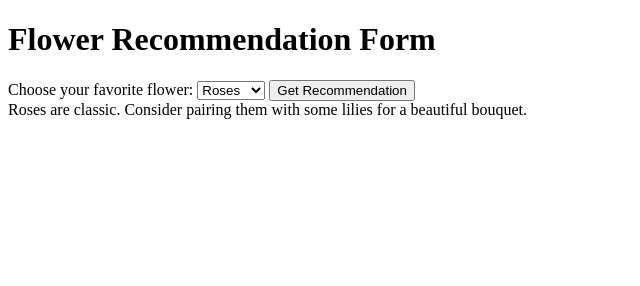
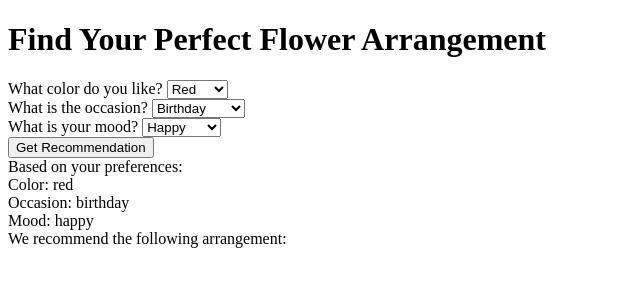
Before and after one commit to danielmoon2001/hong_restaurant.github.io, a plain HTML site: page test_please.html in a window 1280 px wide. Both pictures are taken after a click on the button "Get Recommendation". Shown: the whole page, without its empty margins (0-640 px from the left). Drawn offline with Linux system fonts and the light colour scheme.

Commit message:
Update test_please.html

```diff
--- a/test_please.html
+++ b/test_please.html
@@ -3,58 +3,83 @@
 <head>
     <meta charset="UTF-8">
     <meta name="viewport" content="width=device-width, initial-scale=1.0">
-    <title>Flower Recommendation Form</title>
-    <!-- Add Semantic UI CSS here if needed -->
+    <title>Flower Recommendation</title>
+    <!-- Add Semantic UI CSS CDN link here -->
 </head>
 <body>
-    <h1>Flower Recommendation Form</h1>
+    <h1>Find Your Perfect Flower Arrangement</h1>
 
-    <form id="flowerForm">
-        <label for="flowerType">Choose your favorite flower:</label>
-        <select name="flowerType" id="flowerType">
-            <option value="roses">Roses</option>
-            <option value="tulips">Tulips</option>
-            <option value="lilies">Lilies</option>
-            <option value="daisies">Daisies</option>
-            <option value="orchids">Orchids</option>
-        </select>
+    <form id="preferenceForm">
+        <div>
+            <label for="color">What color do you like?</label>
+            <select name="color" id="color">
+                <option value="red">Red</option>
+                <option value="yellow">Yellow</option>
+                <option value="blue">Blue</option>
+                <!-- Add more color options here -->
+            </select>
+        </div>
+        <div>
+            <label for="occasion">What is the occasion?</label>
+            <select name="occasion" id="occasion">
+                <option value="birthday">Birthday</option>
+                <option value="anniversary">Anniversary</option>
+                <option value="sympathy">Sympathy</option>
+                <!-- Add more occasion options here -->
+            </select>
+        </div>
+        <div>
+            <label for="mood">What is your mood?</label>
+            <select name="mood" id="mood">
+                <option value="happy">Happy</option>
+                <option value="romantic">Romantic</option>
+                <option value="sad">Sad</option>
+                <!-- Add more mood options here -->
+            </select>
+        </div>
         <button type="submit">Get Recommendation</button>
     </form>
 
-    <div id="recommendation" style="display:none;">
-        <!-- The recommendation message will appear here -->
+    <div id="recommendationResult" style="display:none;">
+        <!-- The recommendation result will appear here -->
     </div>
 
     <script>
-        document.getElementById('flowerForm').onsubmit = function(event) {
+        document.getElementById('preferenceForm').onsubmit = function(event) {
             event.preventDefault(); // Prevent form from submitting the traditional way
 
-            var userChoice = document.getElementById('flowerType').value;
-            var recommendationText = '';
+            // Get the values from the form
+            var color = document.getElementById('color').value;
+            var occasion = document.getElementById('occasion').value;
+            var mood = document.getElementById('mood').value;
 
-            switch (userChoice) {
-                case 'roses':
-                    recommendationText = 'Roses are classic. Consider pairing them with some lilies for a beautiful bouquet.';
-                    break;
-                case 'tulips':
-                    recommendationText = 'Tulips are a great choice for a springtime arrangement.';
-                    break;
-                case 'lilies':
-                    recommendationText = 'Lilies have a wonderful fragrance. They’re perfect for any occasion.';
-                    break;
-                case 'daisies':
-                    recommendationText = 'Daisies bring a cheerful vibe. Why not mix them with some colorful wildflowers?';
-                    break;
-                case 'orchids':
-                    recommendationText = 'Orchids are exotic and elegant. They make a statement on their own.';
-                    break;
-                default:
-                    recommendationText = 'Not sure what to pick? Our mixed flower arrangements are always a hit!';
+            // Define your hardcoded logic for recommendations
+            var recommendation = getRecommendation(color, occasion, mood);
+
+            // Display the recommendation result
+            document.getElementById('recommendationResult').innerHTML = recommendation;
+            document.getElementById('recommendationResult').style.display = 'block';
+        };
+
+        function getRecommendation(color, occasion, mood) {
+            // Here you define the logic to select the recommendation based on the inputs
+            // This is a simple version based on concatenating the values,
+            // but you can make this as complex as you need it to be.
+            var recommendationText = 'Based on your preferences: <br>' +
+                                     'Color: ' + color + '<br>' +
+                                     'Occasion: ' + occasion + '<br>' +
+                                     'Mood: ' + mood + '<br>' +
+                                     'We recommend the following arrangement:';
+
+            // Example logic to select a recommendation
+            if(color === 'red' && occasion === 'anniversary' && mood === 'romantic') {
+                recommendationText += '<br><br> Rose Delight - A bouquet of red roses to celebrate love.';
             }
+            // Add more conditions for different combinations
+            // ...
 
-            document.getElementById('recommendation').innerHTML = recommendationText;
-            document.getElementById('recommendation').style.display = 'block';
-        };
+            return recommendationText;
+        }
     </script>
 </body>
 </html>
```
